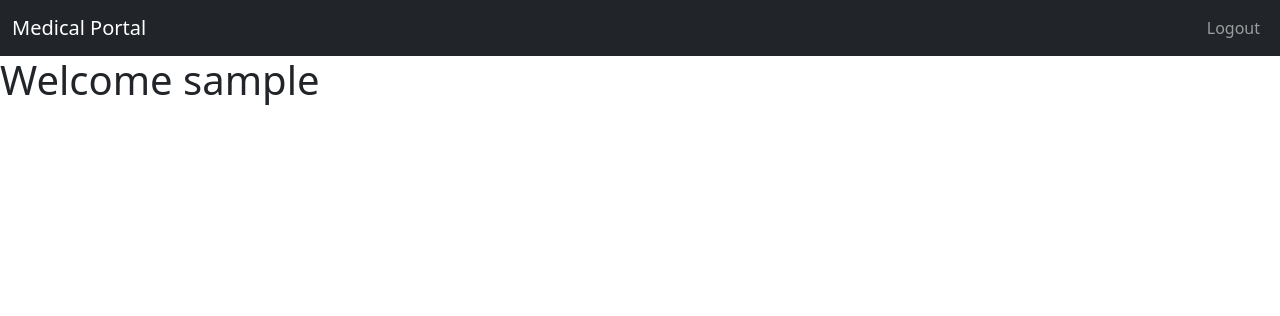
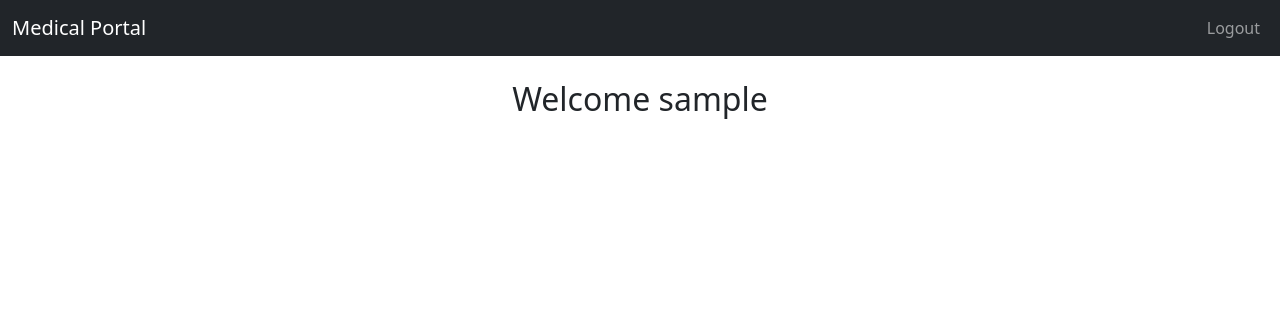
Before and after one commit to jassiel/cs4750-project, a PHP site: page /home.php in a window 1280 px wide. Shown: the top 316 px of the page. Run offline with PHP 8.4, Linux system fonts and the light colour scheme; the visitor is signed in with stand-in values (Sample User, id 1).

Commit message:
cleaned up homepage

```diff
--- a/home.php
+++ b/home.php
@@ -19,7 +19,24 @@ session_start();
 
 <body>
    <?php include ("header.php"); ?>
-   <h1>Welcome <?php echo $_SESSION['username']; ?></h1>
+   <?php if (isset($_SESSION['username'])) { ?>
+      <div class="container" align="center">
+         <div class="row g-3 mt-2">
+            <div class="col">
+               <h2>Welcome <?php echo $_SESSION['username']; ?></h2>
+            </div>
+         </div>
+      </div>
+   <?php } else { ?>
+      <div class="container" align="center">
+         <div class="row g-3 mt-2">
+            <div class="col">
+               <h2>Please login</h2>
+            </div>
+         </div>
+      </div>
+   <?php } ?>
+
 </body>
 
 </html>
--- a/login.php
+++ b/login.php
@@ -1,6 +1,5 @@
 <?php
-require ("connect-db.php");    // include("connect-db.php");
-// require("request-db.php");
+require ("connect-db.php");
 session_start();
 ?>
 
@@ -19,7 +18,6 @@ if ($_SERVER['REQUEST_METHOD'] == 'POST') {
     $result = $statement->fetch();
 
     if (password_verify($mypassword, $result['passcode'])) {
-        // session_register("myusername");
         $_SESSION['username'] = $myusername;
         header("location: home.php");
     } else {
--- a/logout.php
+++ b/logout.php
@@ -18,5 +18,5 @@ if (ini_get("session.use_cookies")) {
 
 // Finally, destroy the session.
 session_destroy();
-header('Location: login.php');
+header('Location: home.php');
 ?>
```
